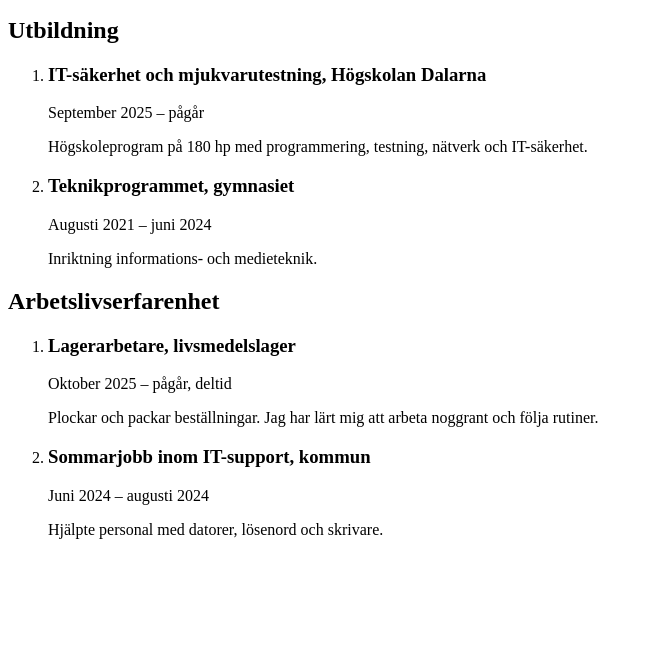
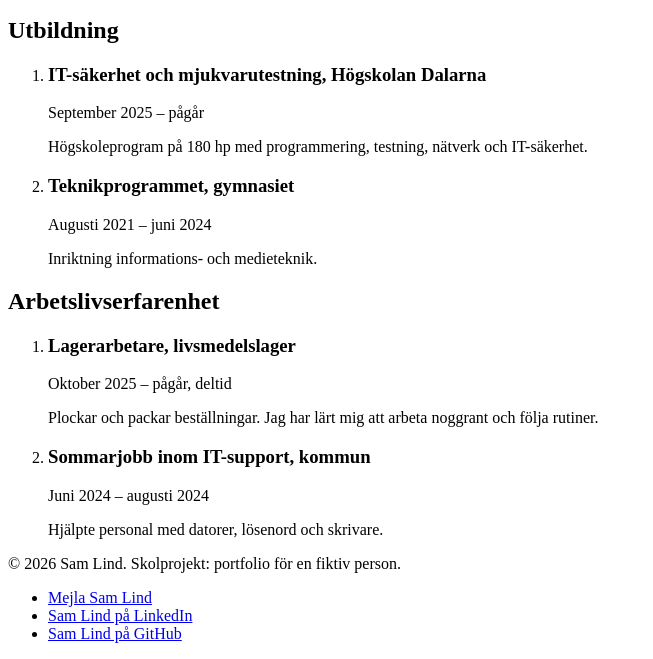
Before and after one commit to Asrom11-debag/portfolio, a plain HTML site: page utbildning.html in a window 1280 px wide. Shown: the part 322-981 px from the top of the page, without its empty margins (0-653 px from the left). Before the commit the page ends 877 px from the top, so only its background shows below. Drawn offline with Linux system fonts and the light colour scheme.

Commit message:
Lade till <footer> med upphovsrättstext och beskrivande länkar till e-post, LinkedIn och GitHub

```diff
--- a/utbildning.html
+++ b/utbildning.html
@@ -80,6 +80,15 @@
         </li>
       </ol>
     </section>
-  </main>
+</main>
+<footer class="site-footer">
+    <p class="site-footer__text">© 2026 Sam Lind. Skolprojekt: portfolio för en fiktiv person.</p>
+    <ul class="site-footer__list">
+      <li class="site-footer__item"><a class="site-footer__link" href="mailto:sam.lind@example.com">Mejla Sam Lind</a></li>
+      <li class="site-footer__item"><a class="site-footer__link" href="https://www.linkedin.com/">Sam Lind på LinkedIn</a></li>
+      <li class="site-footer__item"><a class="site-footer__link" href="https://github.com/">Sam Lind på GitHub</a></li>
+    </ul>
+  </footer>
 
 </body>
+</html>
```
